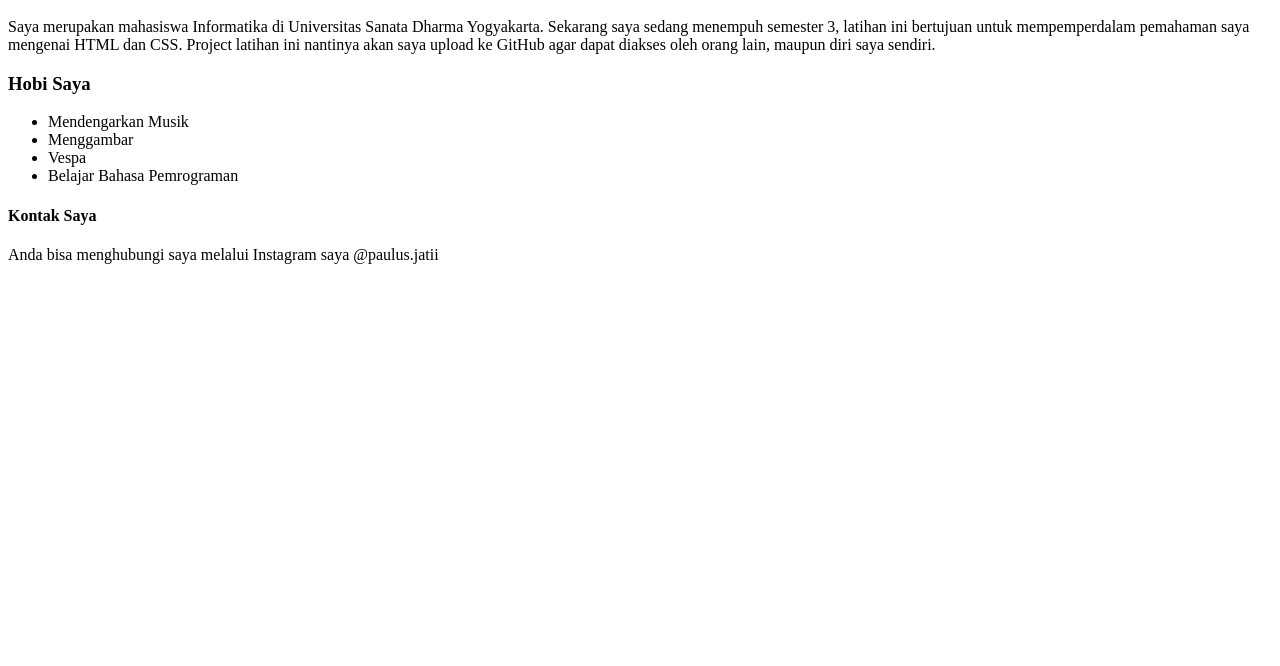
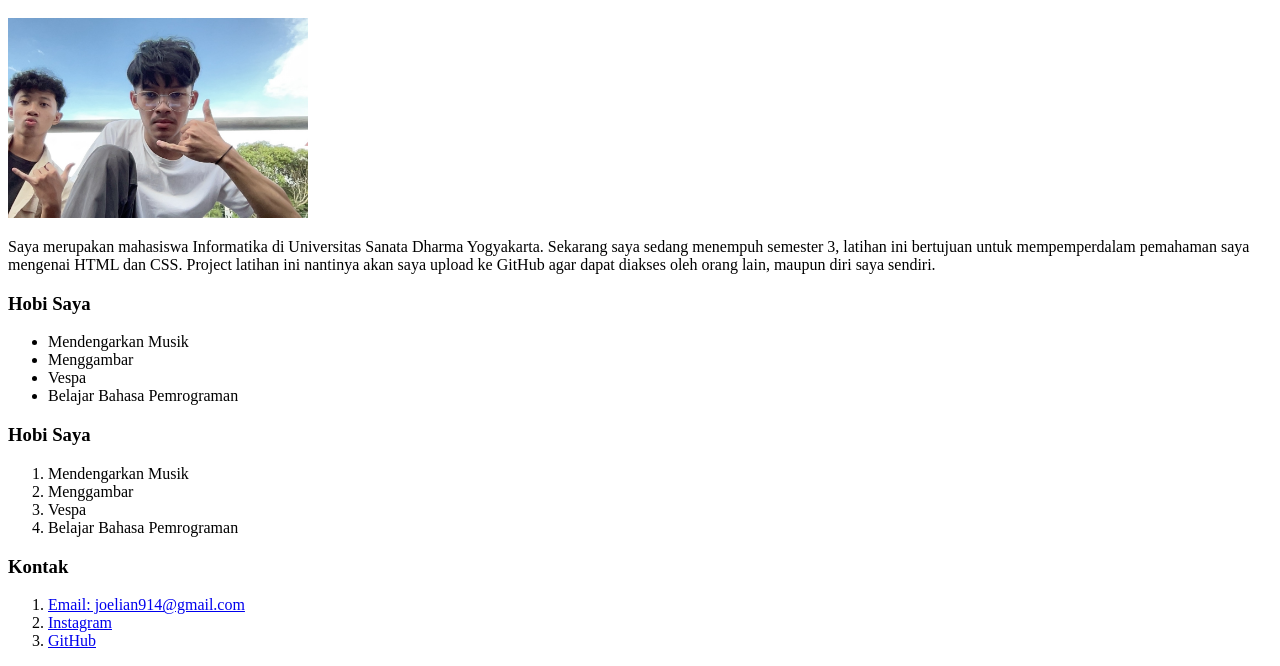
Before and after one commit to jefoamy/HTML-CSS-PRACTICE, a plain HTML site: page 01-basic-html/index.html in a window 1280 px wide. Shown: the part 352-1018 px from the top of the page. Before the commit the page ends 800 px from the top, so only its background shows below. Drawn offline with Linux system fonts and the light colour scheme.

Commit message:
menambah daftar link, ul, ol, dan img

```diff
--- a/01-basic-html/index.html
+++ b/01-basic-html/index.html
@@ -16,6 +16,7 @@
     <hr>
 
     <h1>Halo, Saya Jati</h1>
+    <img src="E4096B47-E454-4BD0-9718-902EA8177A51_1_105_c.jpeg" alt="jati" style="width: 300px; height: auto">
     <p>Saya merupakan mahasiswa Informatika di Universitas Sanata Dharma
         Yogyakarta. Sekarang saya sedang menempuh semester 3, latihan ini
         bertujuan untuk mempemperdalam pemahaman saya mengenai HTML dan CSS.
@@ -25,6 +26,7 @@
 
     <h3>Hobi Saya</h3>
 
+    <!-- <ul> <li> (unordered) untuk daftar (.)-->
     <ul>
         <li>Mendengarkan Musik</li>
         <li>Menggambar</li>
@@ -32,8 +34,22 @@
         <li>Belajar Bahasa Pemrograman</li>
     </ul>
 
-    <h4>Kontak Saya</h4>
-    <p>Anda bisa menghubungi saya melalui Instagram saya @paulus.jatii</p>
+    <h3>Hobi Saya</h3>
+
+    <!-- <ol> <li> (ordered) untuk daftar nomor -->
+    <ol>
+        <li>Mendengarkan Musik</li>
+        <li>Menggambar</li>
+        <li>Vespa</li>
+        <li>Belajar Bahasa Pemrograman</li>
+    </ol>
+
+    <h3>Kontak</h3>
+    <ol>
+        <li><a href="joelian914@gmail.com">Email: joelian914@gmail.com</a></li>
+        <li><a href="https://www.instagram.com/paulus.jatii?stkn=MXZ6dzJiZDM2eHZ4NA%3D%3D&utm_source=qr/">Instagram</a></li>
+        <li><a href="https://github.com/jefoamy">GitHub</a></li>
+    </ol>
 
 </body>
 </html>
```
Also changed, not shown: 01-basic-html/E4096B47-E454-4BD0-9718-902EA8177A51_1_105_c.jpeg (added).
